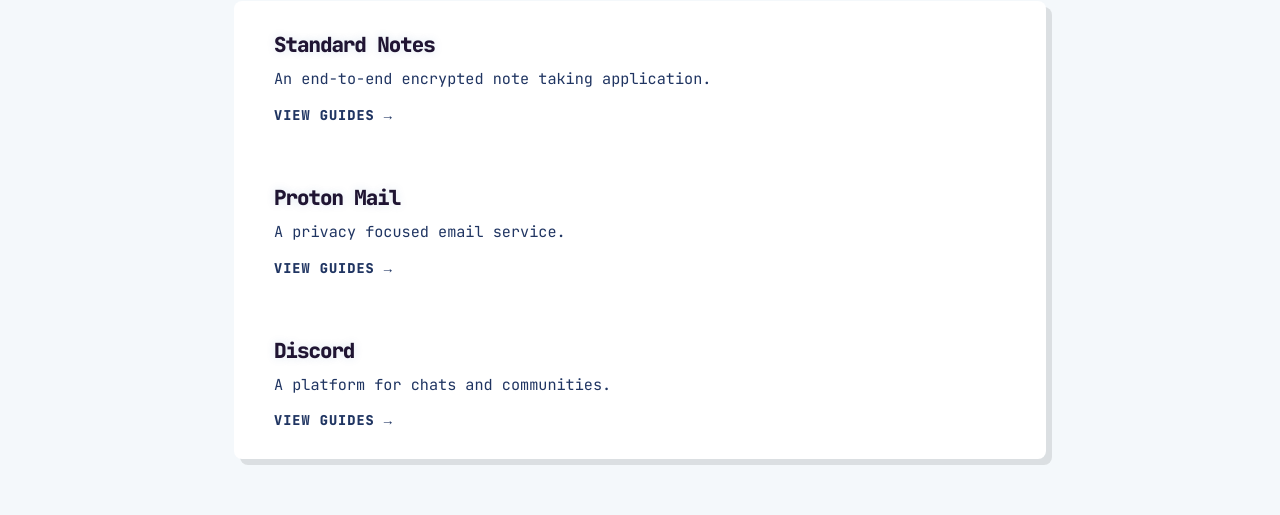
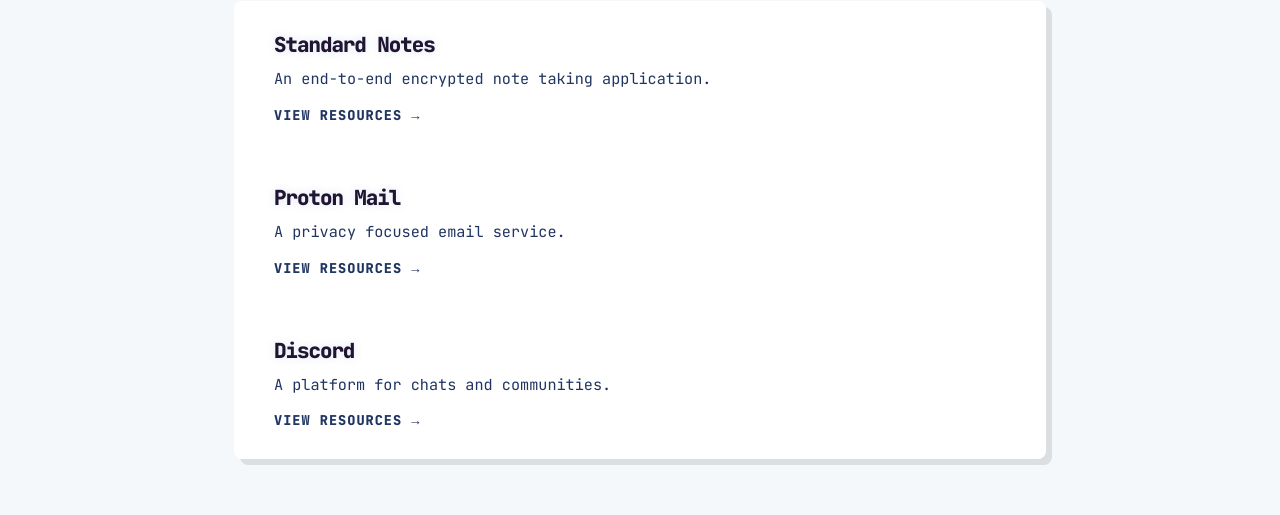
Before and after one commit to PASSK3YS/PASSK3YS.github.io, a Jekyll site: the page built from docs.md, in a window 1280 px wide. Shown: the part 271-786 px from the top of the page. Built offline with Jekyll 4.4.1, drawn with Linux system fonts in a browser that asks for light colours.

Commit message:
chore: change to resources

```diff
--- a/docs.md
+++ b/docs.md
@@ -24,7 +24,7 @@
             <p style="font-size: 0.95rem; color: var(--text-muted); margin: 0; line-height: 1.5;">
                 An end-to-end encrypted note taking application.
             </p>
-            <span class="read-more">View Guides &rarr;</span>
+            <span class="read-more">View resources &rarr;</span>
         </div>
     </a>
 
@@ -34,7 +34,7 @@
             <p style="font-size: 0.95rem; color: var(--text-muted); margin: 0; line-height: 1.5;">
                 A privacy focused email service.
             </p>
-            <span class="read-more">View Guides &rarr;</span>
+            <span class="read-more">View resources &rarr;</span>
         </div>
     </a>
 
@@ -44,7 +44,7 @@
             <p style="font-size: 0.95rem; color: var(--text-muted); margin: 0; line-height: 1.5;">
                 A platform for chats and communities.
             </p>
-            <span class="read-more">View Guides &rarr;</span>
+            <span class="read-more">View resources &rarr;</span>
         </div>
     </a>
 
```
